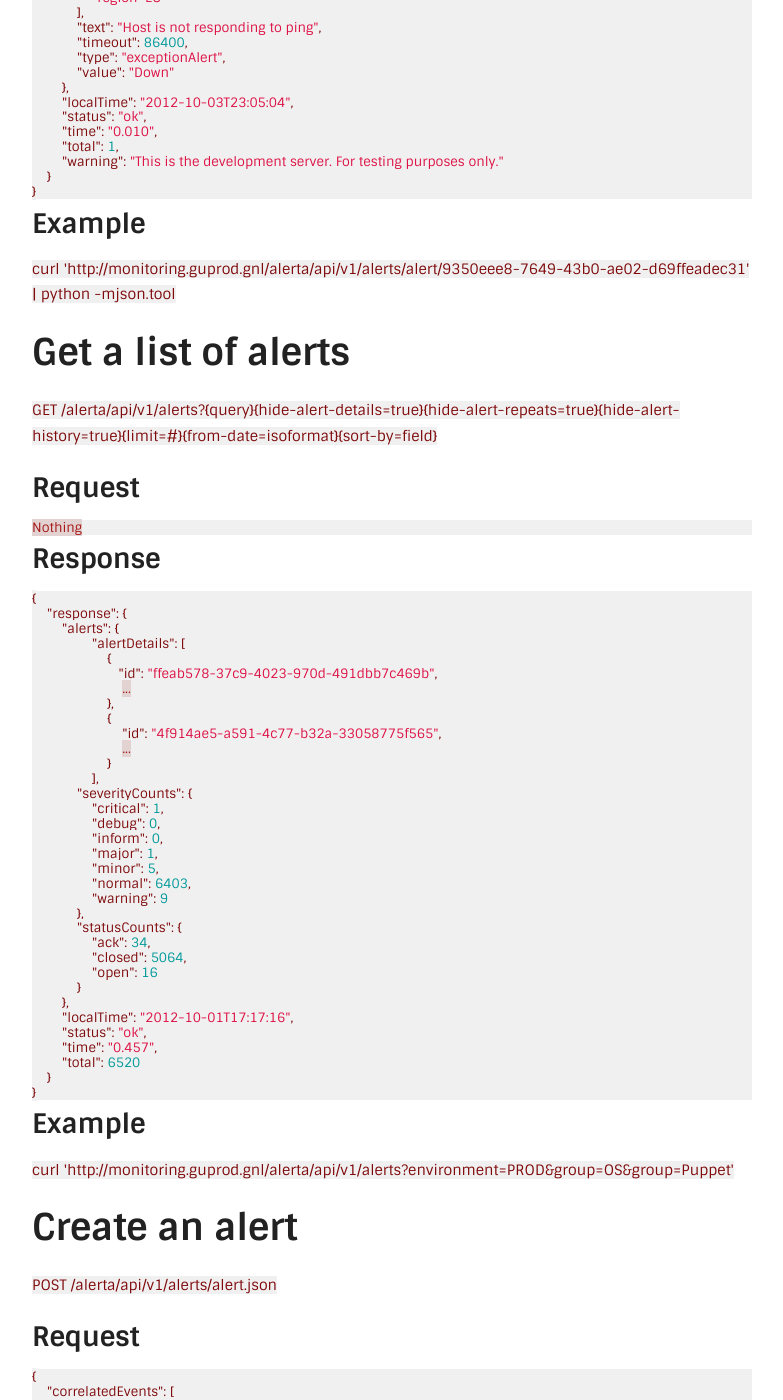
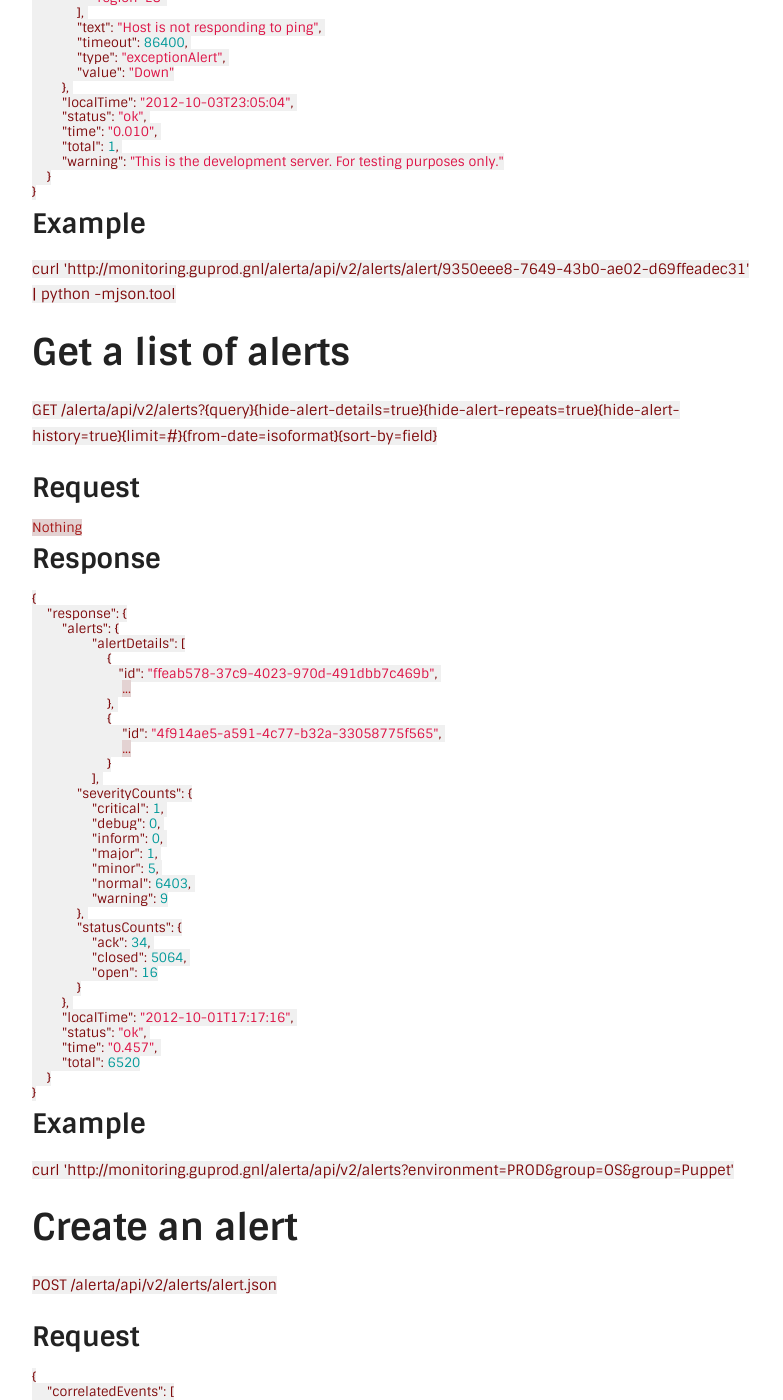
Before and after one commit to alerta/alerta.github.io, a Jekyll site: the page built from docs/rest-api.md, in a window 1280 px wide and 1400 px high, scrolled down 1484 px. Shown: the whole window, without its empty margins (123-906 px from the left). Built offline with Jekyll 4.4.1, drawn with Linux system fonts in a browser that asks for light colours; Markdown is read by kramdown in place of the engine named in the settings; some of the changed text lies outside the part shown.

Commit message:
replace highlight liquid tag with backticks

````diff
--- a/docs/rest-api.md
+++ b/docs/rest-api.md
@@ -17,15 +17,15 @@ The Alerta REST API is how the alert console interfaces with the alert database.
 All requests support a `callback` parameter so that responses can be output in JSONP format.
 
 ## Get an alert
-`GET /alerta/api/v1/alerts/alert/{id}`
+`GET /alerta/api/v2/alerts/alert/{id}`
 
 ### Request
-{% highlight bash %}
+```json
 Nothing
-{% endhighlight %}
+```
 
 ### Response
-{% highlight json %}
+```json
 {
     "response": {
         "alert": {
@@ -85,22 +85,22 @@ Nothing
         "warning": "This is the development server. For testing purposes only."
     }
 }
-{% endhighlight %}
+```
 
 ### Example
 
-`curl 'http://monitoring.guprod.gnl/alerta/api/v1/alerts/alert/9350eee8-7649-43b0-ae02-d69ffeadec31' | python -mjson.tool`
+`curl 'http://monitoring.guprod.gnl/alerta/api/v2/alerts/alert/9350eee8-7649-43b0-ae02-d69ffeadec31' | python -mjson.tool`
 
 ## Get a list of alerts
-`GET /alerta/api/v1/alerts?{query}{hide-alert-details=true}{hide-alert-repeats=true}{hide-alert-history=true}{limit=#}{from-date=isoformat}{sort-by=field}`
+`GET /alerta/api/v2/alerts?{query}{hide-alert-details=true}{hide-alert-repeats=true}{hide-alert-history=true}{limit=#}{from-date=isoformat}{sort-by=field}`
 
 ### Request
-{% highlight json %}
+```json
 Nothing
-{% endhighlight %}
+```
 
 ### Response
-{% highlight json %}
+```json
 {
     "response": {
         "alerts": {
@@ -135,17 +135,17 @@ Nothing
         "total": 6520
     }
 }
-{% endhighlight %}
+```
 
 ### Example
 
-`curl 'http://monitoring.guprod.gnl/alerta/api/v1/alerts?environment=PROD&group=OS&group=Puppet'`
+`curl 'http://monitoring.guprod.gnl/alerta/api/v2/alerts?environment=PROD&group=OS&group=Puppet'`
 
 ## Create an alert
-`POST /alerta/api/v1/alerts/alert.json`
+`POST /alerta/api/v2/alerts/alert.json`
 
 ### Request
-{% highlight json %}
+```json
 {
     "correlatedEvents": [
         "event1",
@@ -170,10 +170,10 @@ Nothing
     "type": "apiAlert",
     "value": "val100",
 }
-{% endhighlight %}
+```
 
 ### Response
-{% highlight json %}
+```json
 {
     "response": {
         "id": "82171a5a-cb72-47d9-92fc-3d7048a92e2c",
@@ -182,12 +182,12 @@ Nothing
         "time": "0.006"
     }
 }
-{% endhighlight %}
+```
 
 ### Example
-`curl -XPOST http://monitoring.gudev.gnl/alerta/api/v1/alerts/alert.json -d`
+`curl -XPOST http://api.alerta.io/alerta/api/v2/alerts/alert.json -d`
 
-{% highlight json %}
+```json
 {
     "resource": "host5",
     "event": "HostAvail",
@@ -202,18 +202,18 @@ Nothing
     ],
     "text": "Host is not responding to ping"
 }
-{% endhighlight %}
+```
 
 ## Modify an alert
-`PUT /alerta/api/v1/alerts/alert/{id}`
+`PUT /alerta/api/v2/alerts/alert/{id}`
 
 ### Request
-{% highlight json %}
+```json
 { attribute: 'value' }
-{% endhighlight %}
+```
 
 ### Response
-{% highlight json %}
+```json
 {
     "response": {
         "localTime": "2012-10-01T17:21:52",
@@ -221,31 +221,31 @@ Nothing
         "time": "0.007"
     }
 }
-{% endhighlight %}
+```
 
 ### Example
-`curl -XPUT http://monitoring.guprod.gnl/alerta/api/v1/alerts/alert/f0130da3-f2d8-4525-9533-5850cfa19a12 -d '{ "status": "ACK" }'`
+`curl -XPUT http://monitoring.guprod.gnl/alerta/api/v2/alerts/alert/f0130da3-f2d8-4525-9533-5850cfa19a12 -d '{ "status": "ACK" }'`
 
 ## Delete an alert
-`DELETE /alerta/api/v1/alerts/alert/{id}`
+`DELETE /alerta/api/v2/alerts/alert/{id}`
 
-`POST /alerta/api/v1/alerts/alert/{id}`
+`POST /alerta/api/v2/alerts/alert/{id}`
 
 ### Request
 Only required if `POST` method is used.
 
-{% highlight json %}
+```json
 { "_method": "delete" }
-{% endhighlight %}
+```
 
 ### Response
-{% highlight json %}
+```json
 {
     "response": {
         "status": "failed"
     }
 }
-{% endhighlight %}
+```
 
 ### Example
-`curl  -XDELETE http://monitoring.gudev.gnl/alerta/api/v1/alerts/alert/8ea232ef-3b2d-4e8e-9ec7-e3ae67b4d695`
+`curl  -XDELETE http://api.alerta.io/alerta/api/v2/alerts/alert/8ea232ef-3b2d-4e8e-9ec7-e3ae67b4d695`
````
Also changed, not shown: docs/troubleshooting.md (+4 -4 lines).
